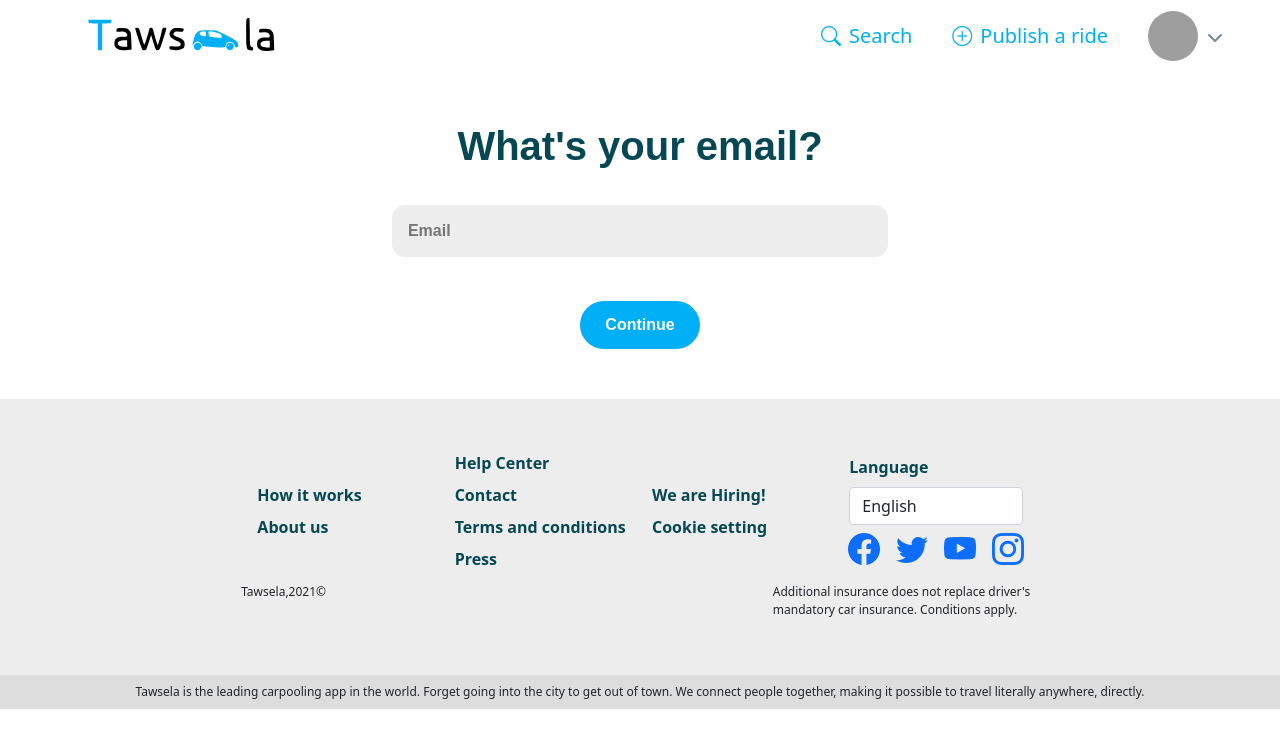
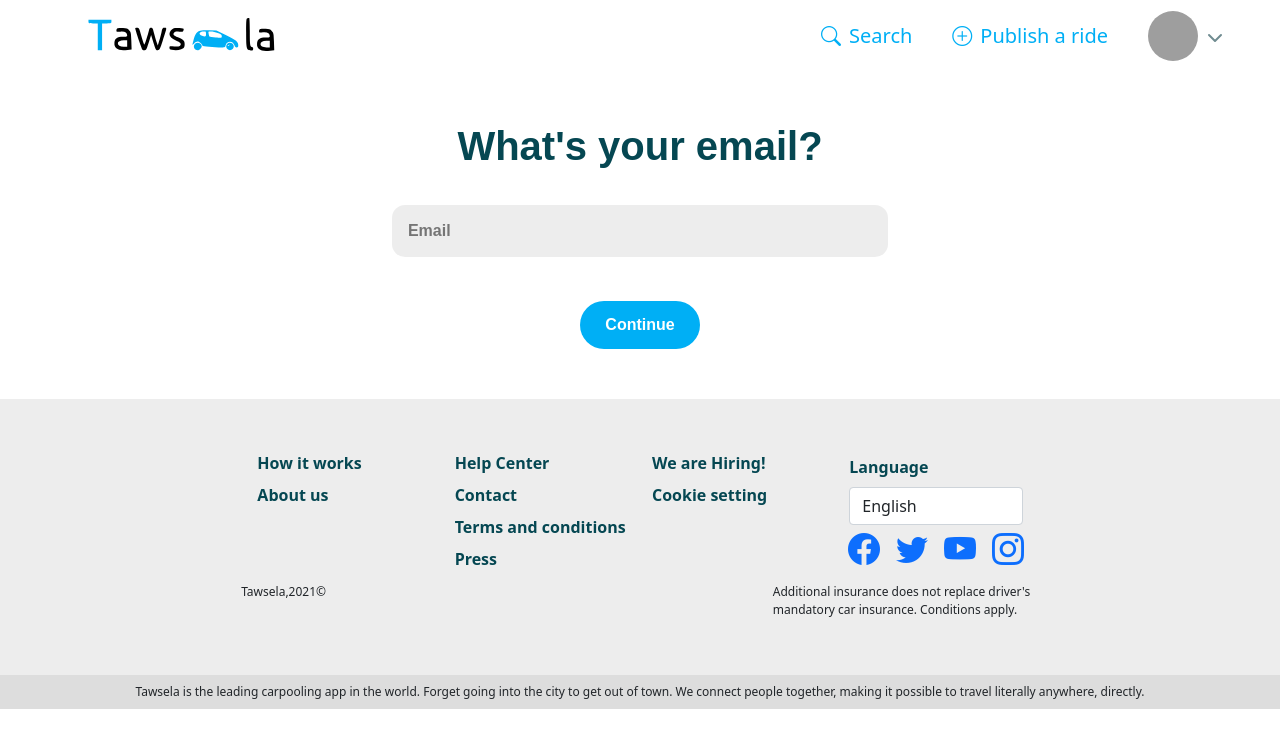
Before and after one commit to ahmedelsangek/Tawsela-Front, an Angular app: page / in a window 1280 px wide. Shown: the top 748 px of the page. Built offline with nearby package versions, Linux system fonts and the light colour scheme; grey boxes are pictures that could not be loaded.

Commit message:
update footer

```diff
--- a/src/app/footer/footer.component.html
+++ b/src/app/footer/footer.component.html
@@ -1,18 +1,18 @@
-<footer class="footer-container row p-5 justify-content-center w-100 " >
+<footer class="footer-container row p-5 justify-content-center w-100 align-items-start " >
     <!-- the first column -->
-    <div class="col-10 col-md-2 d-flex flex-column justify-content-center">
+    <div class="col-10 col-md-2 d-flex flex-column ">
         <a href="#" class="my-1 text-decoration-none footerLinks">How it works</a>
         <a href="#" class="my-1 text-decoration-none footerLinks">About us</a>
     </div>
     <!-- the second column -->
-    <div class="col-10 col-md-2 d-flex flex-column justify-content-center">
+    <div class="col-10 col-md-2 d-flex flex-column ">
         <a href="#" class="my-1 text-decoration-none footerLinks">Help Center</a>
         <a href="#" class="my-1 text-decoration-none footerLinks">Contact</a>
         <a href="#" class="my-1 text-decoration-none footerLinks">Terms and conditions</a>
         <a href="#" class="my-1 text-decoration-none footerLinks">Press</a>
     </div>
     <!-- the third column -->
-    <div class="col-10 col-md-2 d-flex flex-column justify-content-center">
+    <div class="col-10 col-md-2 d-flex flex-column ">
     <a href="#" class="my-1 text-decoration-none footerLinks">We are Hiring!</a>
     <a href="#" class="my-1 text-decoration-none footerLinks">Cookie setting</a>
      </div>
```
